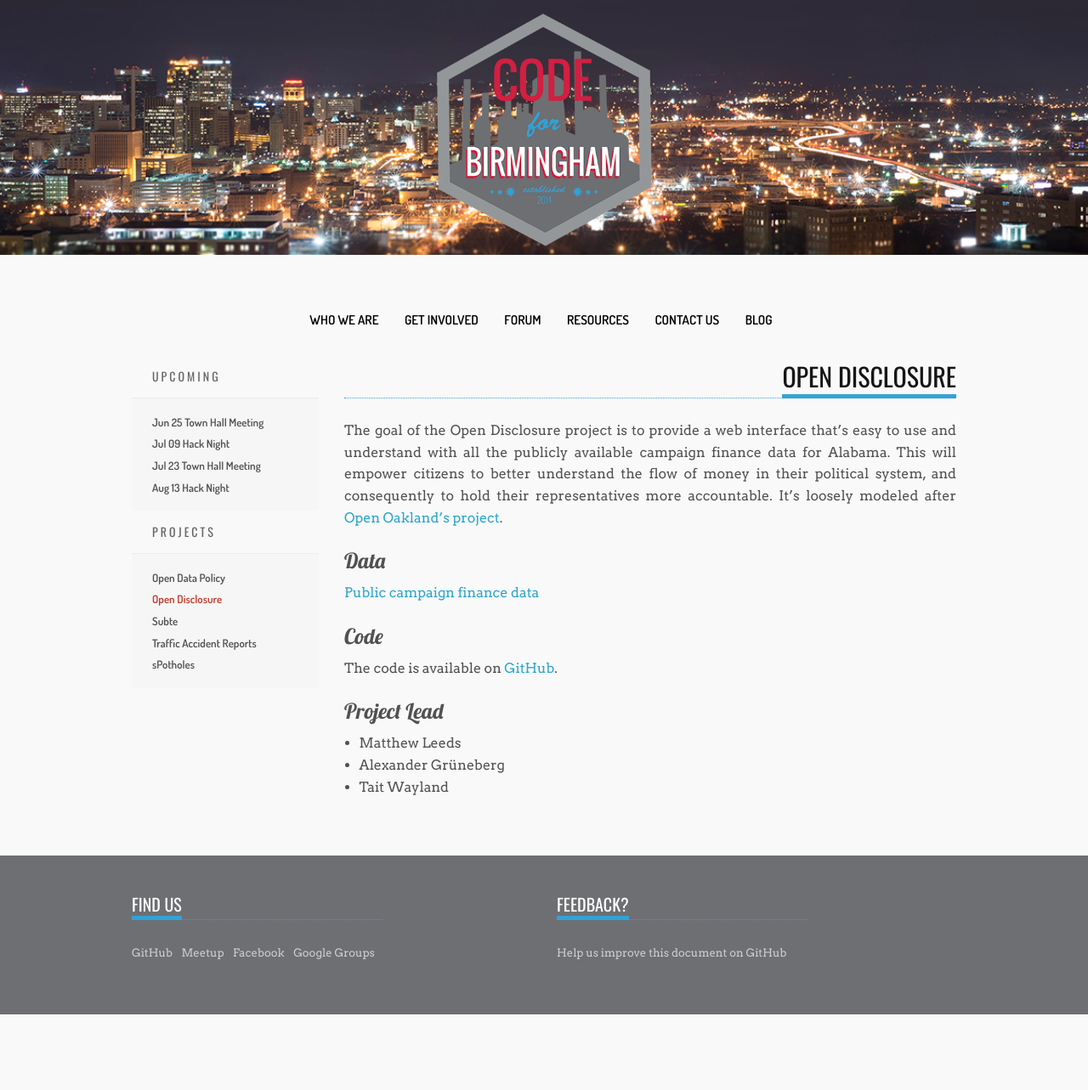
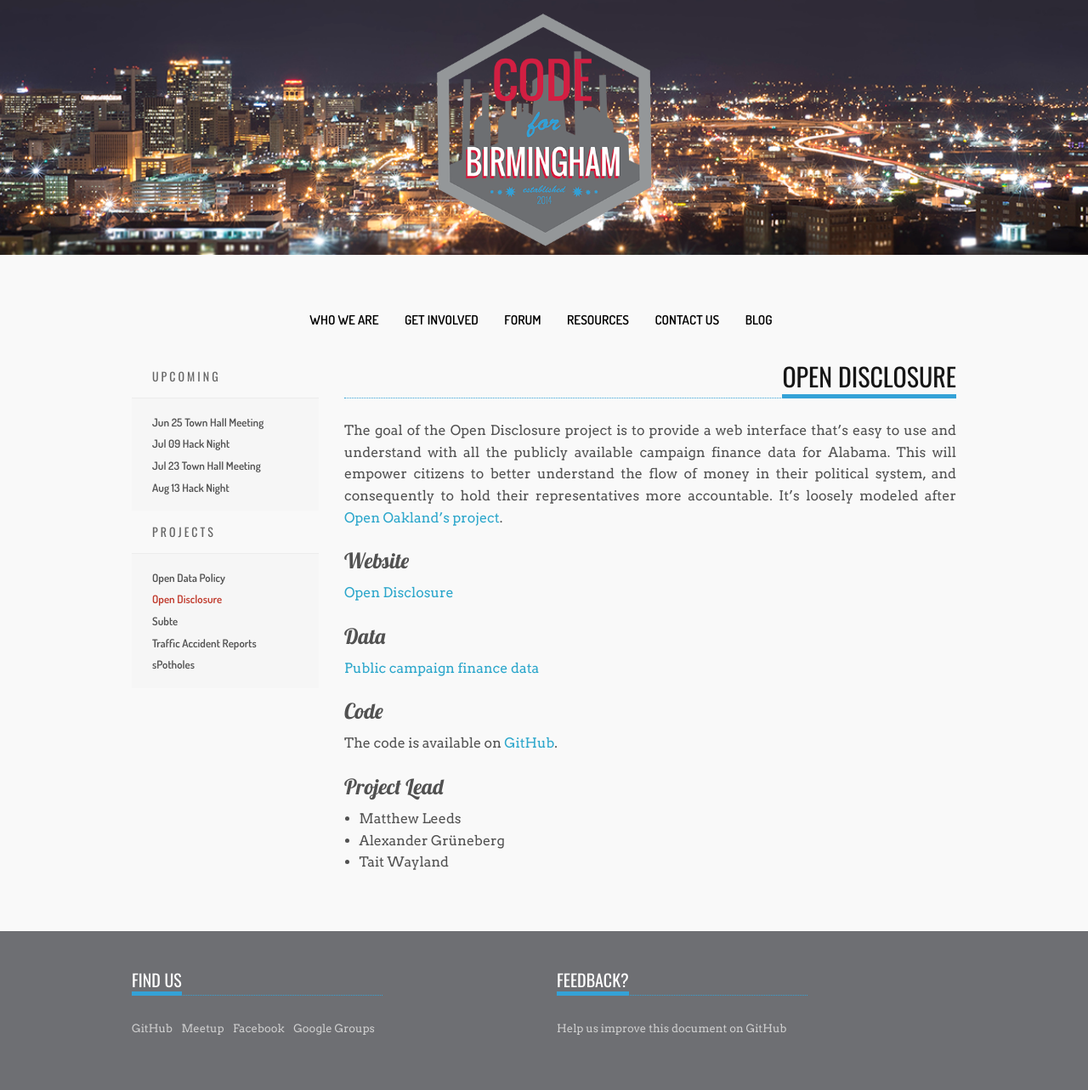
Before and after one commit to codeforbirmingham/codeforbirmingham.github.io, a Jekyll site: the page built from projects/open-disclosure/index.md, in a window 1280 px wide. Shown: the whole page at 85% size. Built offline with Jekyll 4.4.1, drawn with Linux system fonts in a browser that asks for light colours; before the commit the page ends 1194 px from its top, so only the background shows below that.

Commit message:
add link for open disclosure

```diff
--- a/projects/open-disclosure/index.md
+++ b/projects/open-disclosure/index.md
@@ -11,6 +11,9 @@ Alabama. This will empower citizens to better understand the flow of money in th
 political system, and consequently to hold their representatives more accountable.
 It's loosely modeled after [Open Oakland's project](http://opendisclosure.io/).
 
+Website
+----
+[Open Disclosure](http://www.codeforbirmingham.org/Open-Disclosure/)
 
 Data
 ----
```
